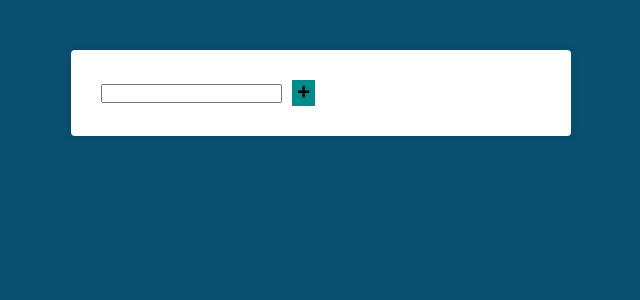
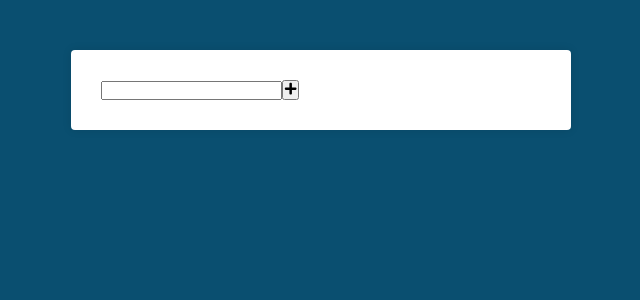
Before and after one commit to IallyFabiane/React, a React (Create React App) app in the folder lista-tarefas/: page / in a window 1280 px wide. Shown: the top 300 px of the page, without its empty margins (319-959 px from the left). Built offline with nearby package versions, Linux system fonts and the light colour scheme.

Commit message:
Update Main.css

```diff
--- a/lista-tarefas/src/components/Main.css
+++ b/lista-tarefas/src/components/Main.css
@@ -12,13 +12,38 @@
   text-align: center;
 }
 
-button {
-  margin-left: 10px;
-  padding: 5px;
-  background-color:darkcyan;
-  border: none;
+.form {
+  margin-top: 10px;
+  display: flex;
+  align-items: center;
+  justify-content: center;
 }
 
-button:hover {
-  transform: scale(1.1);
+.form input[type="text"] {
+  height: 40px;
+  padding: 0 20px;
+  font-size: 20px;
+  border: 1px solid #ccc;
+  min-width: 80%;
 }
+
+.form button[type="submit"] {
+  border: none;
+  margin-left: 10px;
+  height: 40px;
+  width: 40px;
+  background-color: #f04c64;
+  color: #fff;
+  display: flex;
+  align-items: center;
+  justify-content: center;
+}
+
+.tarefas {
+  margin-top: 20px;
+  list-style-type: square;
+}
+
+.tarefas li {
+  margin: 10px;
+}
```
